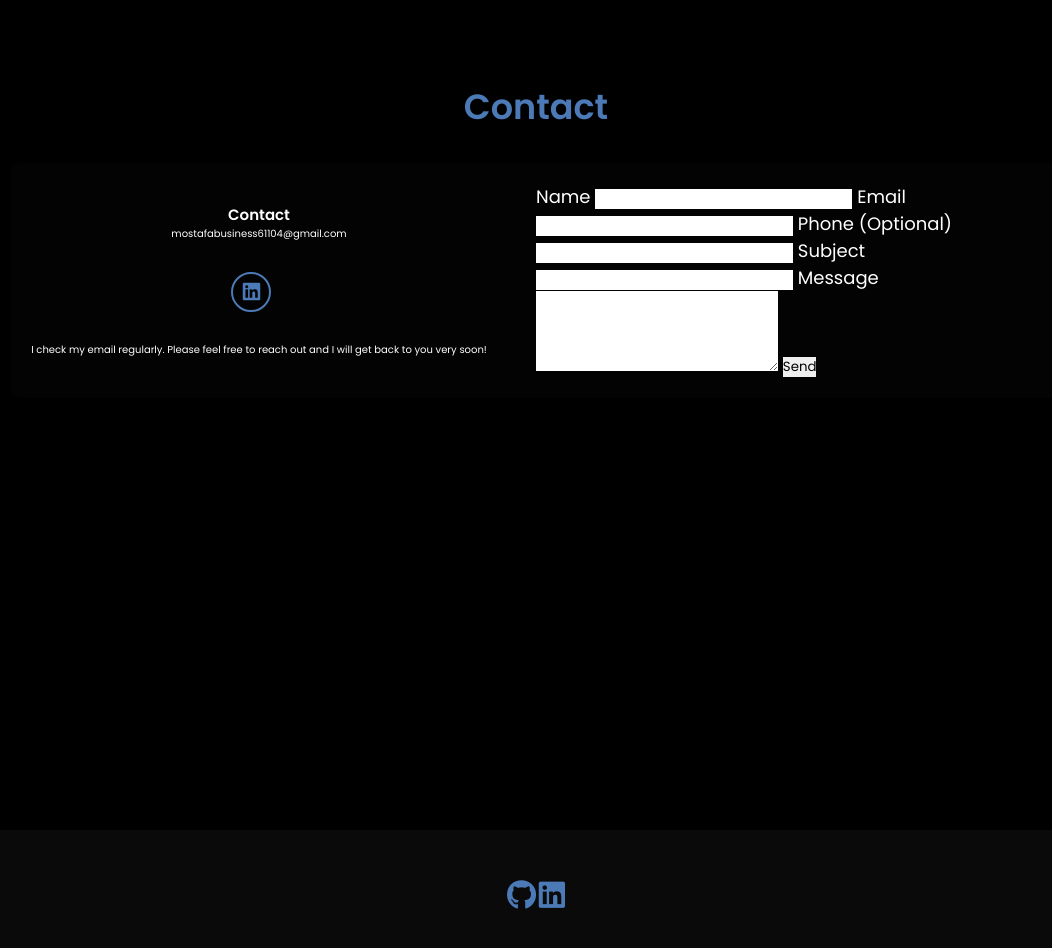
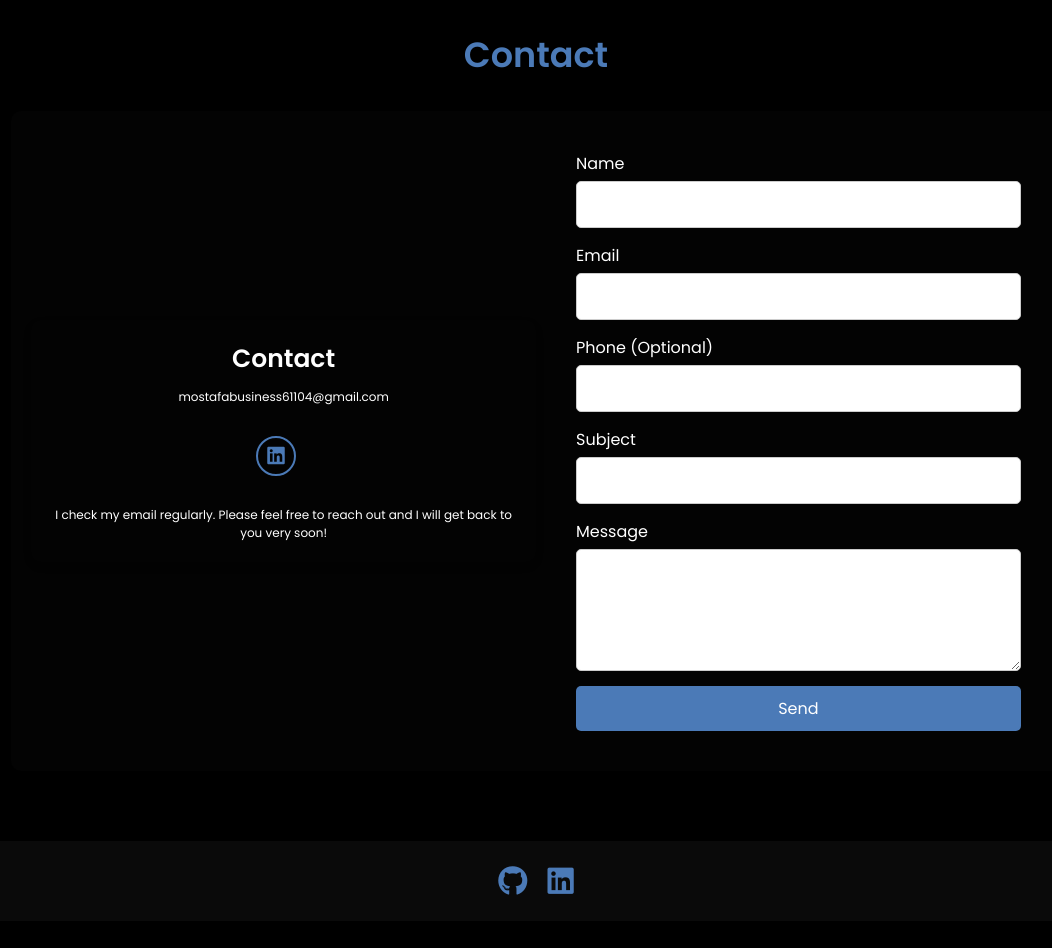
Before and after one commit to Developed-by-Mo/portfolio, a plain HTML site: page index.html in a window 1280 px wide. Shown: the part 1640-2588 px from the top of the page, without its empty margins (104-1156 px from the left). After the commit the page ends 2561 px from the top, so only its background shows below. Drawn offline with nearby package versions, Linux system fonts and the light colour scheme.

Commit message:
Update style.css

```diff
--- a/style.css
+++ b/style.css
@@ -289,8 +289,8 @@ html {
 
 /* Contact Me section */
 .contact {
-    min-height: 50vh;
-    padding: 5rem 9%;
+    min-height: 10vh;
+    padding: 2rem 9%;
     background-color: #0a0a0a;
     color: white;
     text-align: center;
@@ -397,3 +397,132 @@ html {
 .project-reverse {
     flex-direction: row-reverse; /* Swap image and text positions */
 }
+
+.project-item.reverse {
+    display: flex;
+    justify-content: space-between;
+    align-items: center; /* Center vertically */
+    padding: 20px;
+    gap: 20px; /* Adjust the gap between left and right sections */
+}
+
+/* Left half adjustments */
+.project-item.reverse > div:first-child {
+    display: flex;
+    flex-direction: column;
+    justify-content: center;
+    align-items: center; /* Center horizontally */
+    width: 50%; /* Make the left section larger */
+    text-align: center; /* Center the text */
+    padding: 20px;
+    border-radius: 10px;
+    box-shadow: 0px 4px 8px rgba(0, 0, 0, 0.1); /* Optional shadow for aesthetics */
+}
+
+/* Increase font size for better visibility */
+.project-item.reverse h2 {
+    font-size: 2.5rem;
+    margin-bottom: 10px;
+}
+
+.project-item.reverse p {
+    font-size: 1.2rem;
+}
+
+.social-icons a {
+    font-size: 2rem; /* Increase LinkedIn icon size */
+}
+
+.contact-left {
+    flex: 1;
+    padding: 20px;
+}
+
+.contact-left h2 {
+    font-size: 24px;
+    margin-bottom: 10px;
+}
+
+.contact-left p {
+    margin: 5px 0;
+}
+
+.contact-right {
+    flex: 1;
+    padding: 20px;
+}
+
+.contact-right form {
+    display: flex;
+    flex-direction: column;
+}
+
+.contact-right form label {
+    margin-bottom: 5px;
+    font-size: 16px;
+}
+
+.contact-right form input,
+.contact-right form textarea {
+    margin-bottom: 15px;
+    padding: 10px;
+    border-radius: 5px;
+    border: 1px solid #ccc;
+    font-size: 16px;
+}
+
+.contact-right form button {
+    background-color: #4b7ab7;
+    color: white;
+    padding: 10px;
+    border: none;
+    border-radius: 5px;
+    cursor: pointer;
+    font-size: 16px;
+}
+
+.contact-right form button:hover {
+    background-color: #4b7ab7;
+}
+
+#notification-bar {
+    position: fixed;
+    top: -100px; /* Hidden initially */
+    left: 0;
+    width: 100%;
+    padding: 20px;
+    background-color: #4b7ab7; /* Matches your theme */
+    color: white;
+    text-align: center;
+    font-size: 1.6rem;
+    font-weight: 600;
+    box-shadow: 0 4px 8px rgba(0, 0, 0, 0.2);
+    z-index: 2000;
+    transition: top 0.5s ease-in-out; /* Slide-in effect */
+}
+
+/* For error notifications */
+#notification-bar.error {
+    background-color: #ff4d4d; /* Red for errors */
+}
+
+/* Showing the notification bar */
+#notification-bar.show {
+    top: 0; /* Slide down */
+}
+
+#footer.contact {
+    display: flex;
+    justify-content: center; /* Center the icons */
+    align-items: center;
+    gap: 20px; /* Add space between the icons */
+}
+
+#footer .contact i {
+    color: #333;
+    transition: color 0.3s ease;
+}
+
+#footer .contact i {
+    font-size: 48px;
+}
```
